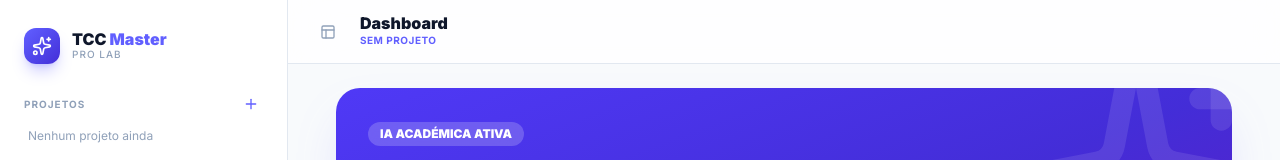
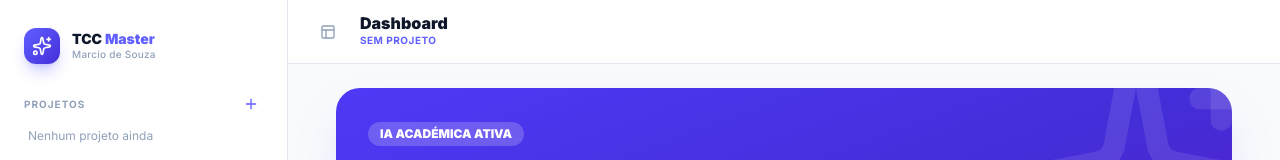
Before and after one commit to moacyfilho/tcc, a React (Vite) app: page / in a window 1280 px wide. Shown: the top 160 px of the page. Built offline with nearby package versions, Linux system fonts and the light colour scheme.

Commit message:
chore: renomeia app para TCC Master - Marcio de Souza

```diff
--- a/index.html
+++ b/index.html
@@ -5,8 +5,8 @@
   <meta charset="UTF-8" />
   <link rel="icon" type="image/svg+xml" href="/vite.svg" />
   <meta name="viewport" content="width=device-width, initial-scale=1.0" />
-  <meta name="description" content="TCC Master Pro - Seu assistente de IA para Trabalho de Conclusão de Curso com normas ABNT" />
-  <title>TCC Master Pro · IA Académica</title>
+    <meta name="description" content="TCC Master - Marcio de Souza · Assistente de IA para Trabalho de Conclusão de Curso com normas ABNT" />
+    <title>TCC Master - Marcio de Souza</title>
   <link rel="preconnect" href="https://fonts.googleapis.com">
   <link rel="preconnect" href="https://fonts.gstatic.com" crossorigin>
   <link href="https://fonts.googleapis.com/css2?family=Inter:wght@400;500;600;700;800;900&family=Merriweather:ital,wght@0,400;0,700;1,400&display=swap" rel="stylesheet">
--- a/src/App.jsx
+++ b/src/App.jsx
@@ -1,4 +1,4 @@
-import React, { useState, useEffect, useMemo, useRef } from 'react';
+import React, { useState, useEffect, useMemo } from 'react';
 import {
   Sparkles, BookOpen, Layout, PenTool, Quote, Send, Loader2,
   Copy, Check, Home, FileText, History, Trash2, Download,
@@ -192,8 +192,8 @@ export default function App() {
               <Sparkles className="w-5 h-5 text-white"/>
             </div>
             <div>
-              <h1 className="font-black text-base leading-none">TCC <span className="text-indigo-500">Master</span></h1>
-              <p className="text-[10px] text-slate-400 font-medium uppercase tracking-widest">Pro Lab</p>
+              <h1 className="font-black text-sm leading-none">TCC <span className="text-indigo-500">Master</span></h1>
+              <p className="text-[10px] text-slate-400 font-medium tracking-wide leading-tight mt-0.5">Marcio de Souza</p>
             </div>
           </div>
 
```
